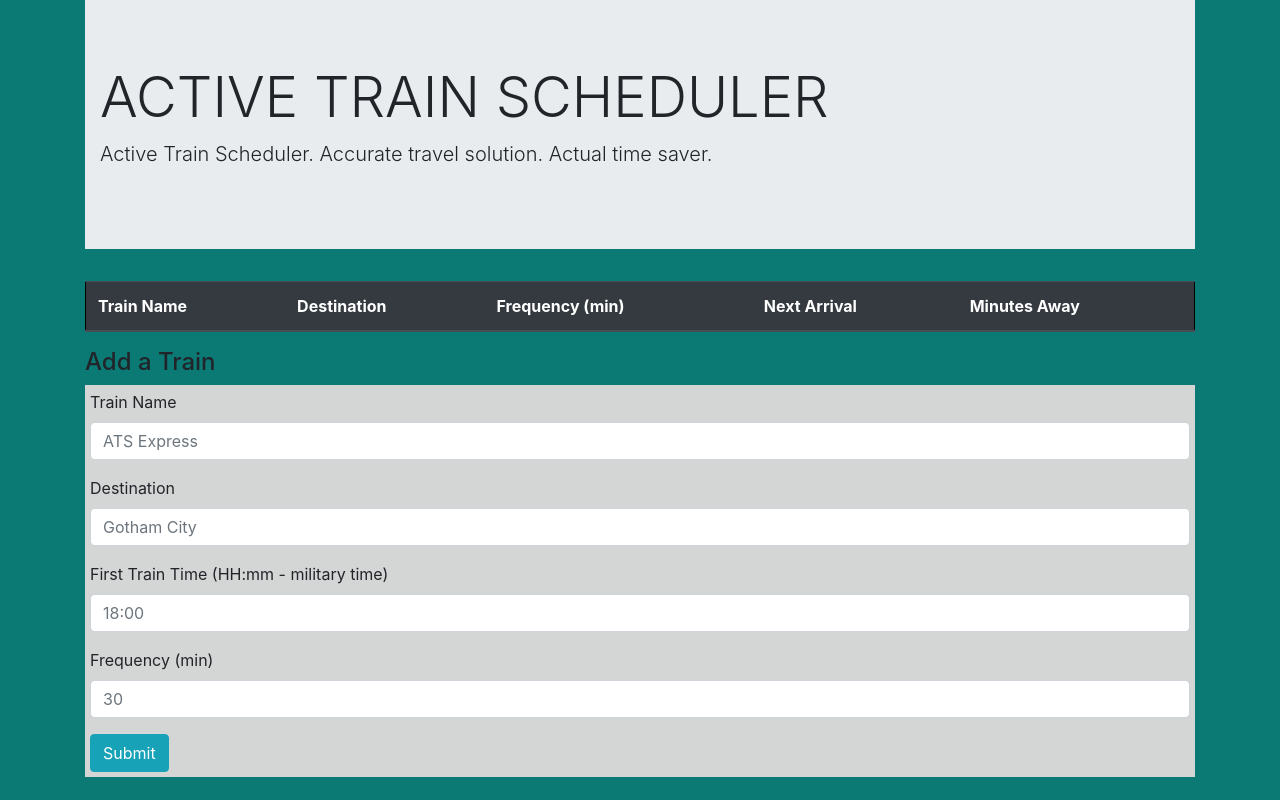
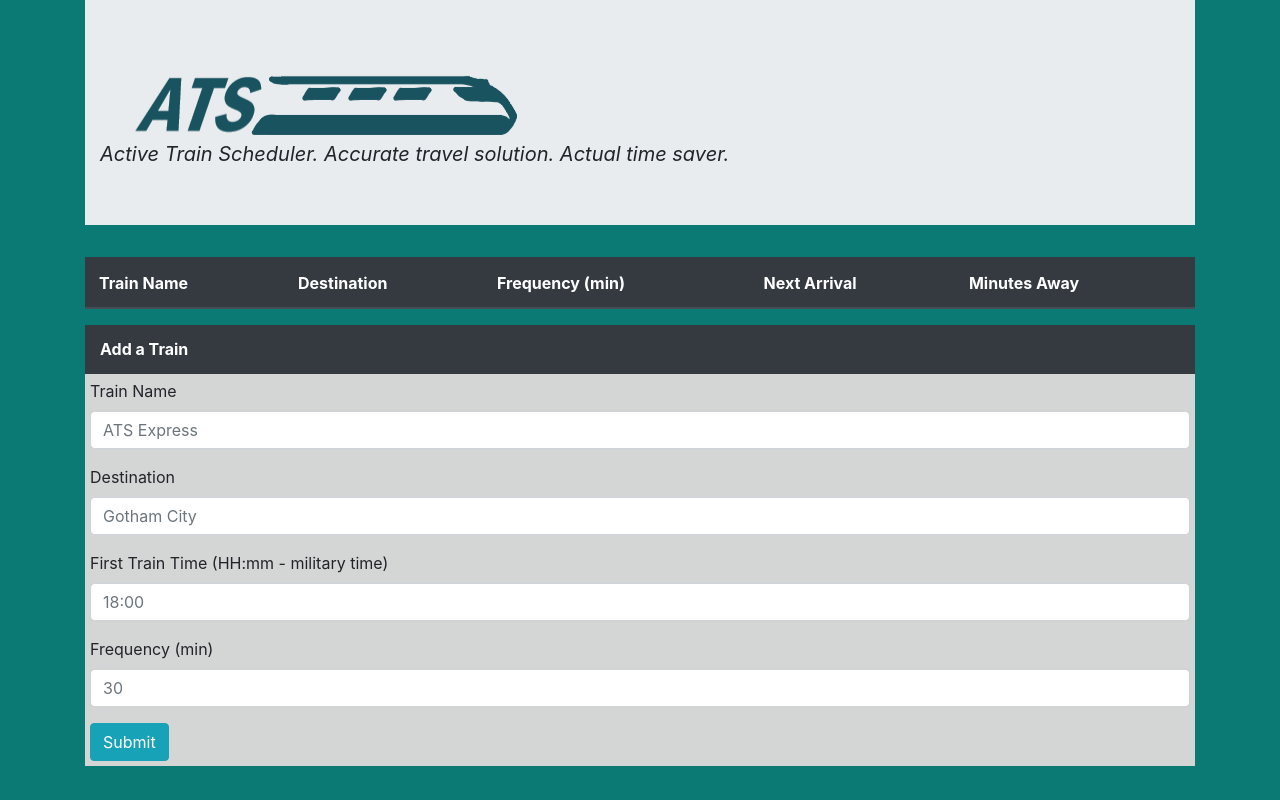
Before and after one commit to Pawhurr/Train-Scheduler, a plain HTML site: page index.html in a window 1280 px wide. Drawn offline with nearby package versions, Linux system fonts and the light colour scheme; no server answers.

Commit message:
added more css elements

```diff
--- a/index.html
+++ b/index.html
@@ -24,8 +24,8 @@
             <div class="col-12">
                 <div class="jumbotron jumbotron-fluid">
                     <div class="container">
-                        <h1 class="display-4">ACTIVE TRAIN SCHEDULER</h1>
-                        <p class="lead">Active Train Scheduler. Accurate travel solution. Actual time saver.</p>
+                        <h1 class="display-4"> </h1><br>
+                        <p class="lead"><strong><em>Active Train Scheduler. Accurate travel solution. Actual time saver.</em></strong></p>
                     </div>
                 </div>
             </div>
@@ -55,7 +55,7 @@
         </div>
         <div class="row">
             <div class="col-12">
-                <h4>Add a Train</h4>
+                <h6><strong>Add a Train</strong></h6>
             </div>
         </div>
         <div class="row">
--- a/style.css
+++ b/style.css
@@ -3,7 +3,7 @@ body {
 }
 
 .table {
-    border: #000000 solid 1px;
+    border: #343a40 solid 2px;
 }
 
 
@@ -12,3 +12,17 @@ form {
     padding: 5px;
     margin-bottom: 10px;
 }
+
+h6 {
+    background: #343a40;
+    color: #ffffff;
+    padding: 15px;
+    margin-bottom: 0px;
+
+
+}
+
+.jumbotron {
+    background-image: url("images/newTrain.png");
+    padding: 40px 0px;
+}
```
Also changed, not shown: images/newTrain.png (added).
